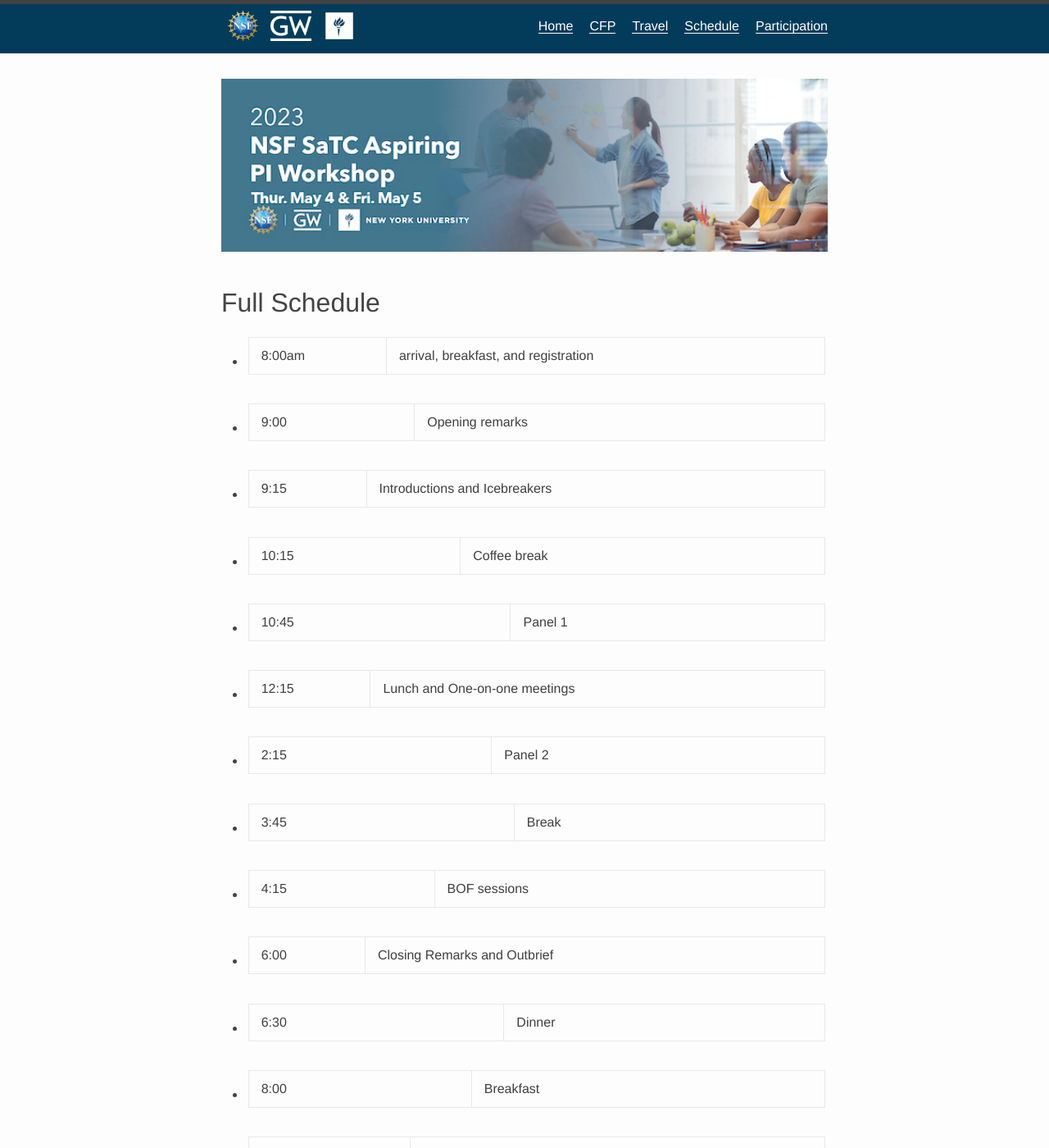
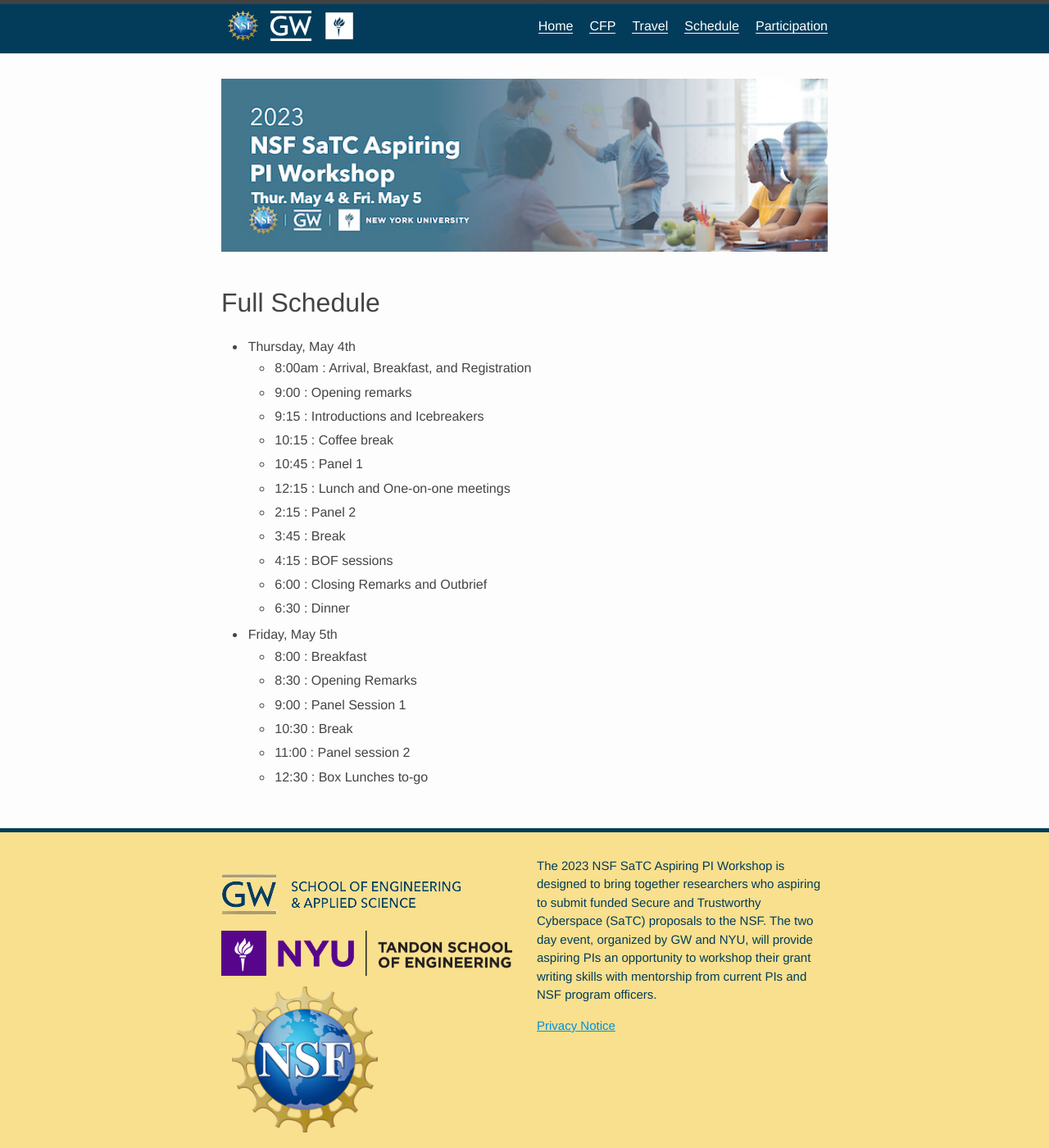
Before and after one commit to satc-aspiring-pi-workshop-2023/satc-aspiring-pi-workshop-2023.github.io, a Jekyll site: the page built from schedule.md, in a window 1280 px wide and 1400 px high. Shown: the whole window at 82% size. Built offline with Jekyll 4.4.1, drawn with Linux system fonts in a browser that asks for light colours; some web fonts are replaced; some of the changed text lies outside the part shown.

Commit message:
updating

```diff
--- a/schedule.md
+++ b/schedule.md
@@ -5,22 +5,23 @@ title: Schedule
 
 # Full Schedule
 
+* Thursday, May 4th
+  * 8:00am : Arrival, Breakfast, and Registration
+  * 9:00 : Opening remarks
+  * 9:15 : Introductions and Icebreakers
+  * 10:15 : Coffee break
+  * 10:45 : Panel 1
+  * 12:15 : Lunch and One-on-one meetings
+  * 2:15 : Panel 2
+  * 3:45 : Break
+  * 4:15 : BOF sessions
+  * 6:00 : Closing Remarks and Outbrief
+  * 6:30 : Dinner
 
-* 8:00am | arrival, breakfast, and registration
-* 9:00 | Opening remarks
-* 9:15 | Introductions and Icebreakers
-* 10:15 | Coffee break
-* 10:45 | Panel 1
-* 12:15 | Lunch and One-on-one meetings
-* 2:15 | Panel 2
-* 3:45 | Break
-* 4:15 | BOF sessions
-* 6:00 | Closing Remarks and Outbrief
-* 6:30 | Dinner
-
-* 8:00 | Breakfast
-* 8:30 | Opening Remarks
-* 9:00 | Panel Session 1
-* 10:30 | Break
-* 11:00 | Panel session 2
-* 12:30 | Box Lunches to-go
+* Friday, May 5th
+  * 8:00 : Breakfast
+  * 8:30 : Opening Remarks
+  * 9:00 : Panel Session 1
+  * 10:30 : Break
+  * 11:00 : Panel session 2
+  * 12:30 : Box Lunches to-go
```
